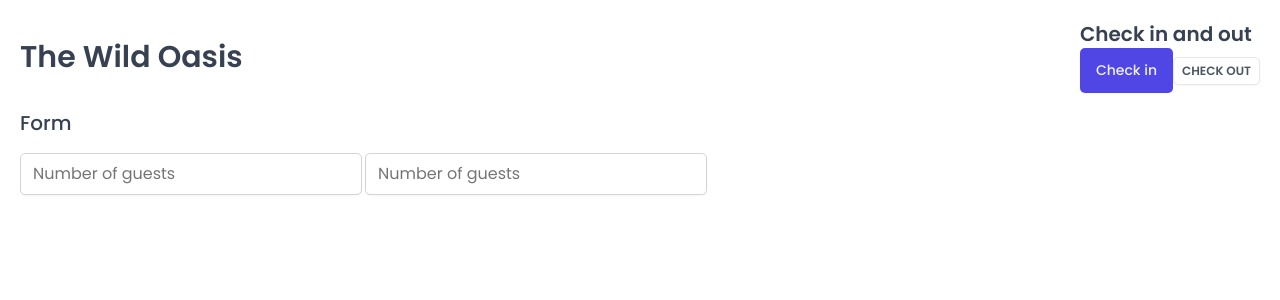
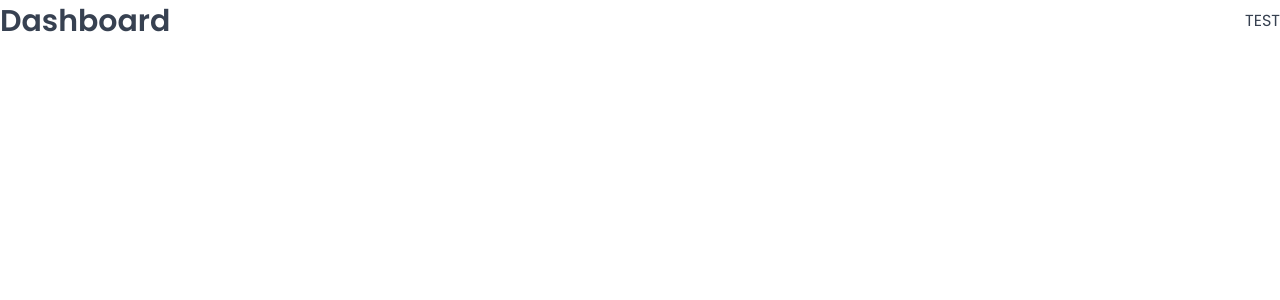
Before and after one commit to Alaa-Barazi/The-wild-oasis, a React (Vite) app: page /dashboard in a window 1280 px wide. Shown: the top 300 px of the page. Built offline with nearby package versions, Linux system fonts and the light colour scheme; a web font is replaced by a local one.

Commit message:
modified:   package-lock.json 	modified:   package.json 	modified:   src/App.jsx

```diff
--- a/package.json
+++ b/package.json
@@ -12,6 +12,7 @@
   "dependencies": {
     "react": "^18.2.0",
     "react-dom": "^18.2.0",
+    "react-router-dom": "^6.21.0",
     "styled-components": "^6.1.1"
   },
   "devDependencies": {
--- a/src/App.jsx
+++ b/src/App.jsx
@@ -1,42 +1,31 @@
-import styled from "styled-components";
+import { BrowserRouter, Routes, Route, Navigate } from "react-router-dom";
+
 import GlobalStyles from "./styles/GlobalStyles";
-import Button from "./ui/Button";
-import Input from "./ui/Input";
-import Heading from "./ui/Heading";
-import Row from "./ui/Row";
-
-const StyledApp = styled.div`
-  padding: 20px;
-`;
+import Dashboard from "./pages/Dashboard";
+import Bookings from "./pages/Bookings";
+import Cabins from "./pages/Cabins";
+import Users from "./pages/Users";
+import Settings from "./pages/Settings";
+import Account from "./pages/Account";
+import Login from "./pages/Login";
+import PageNotFound from "./pages/PageNotFound";
 function App() {
   return (
     <>
       <GlobalStyles />
-      <StyledApp>
-        <Row>
-          <Row type="horizontal">
-            <Heading as="h1">The Wild Oasis</Heading>
-            <div>
-              <Heading as="h2">Check in and out</Heading>
-              <Button onClick={() => alert("check in")}>Check in</Button>
-              <Button
-                variation="secondary"
-                size="small"
-                onClick={() => alert("check in")}
-              >
-                Check out
-              </Button>
-            </div>
-          </Row>
-          <Row>
-            <Heading as="h3">Form</Heading>
-            <form>
-              <Input type="number" placeholder="Number of guests" />
-              <Input type="number" placeholder="Number of guests" />
-            </form>
-          </Row>
-        </Row>
-      </StyledApp>
+      <BrowserRouter>
+        <Routes>
+          <Route index element={<Navigate replace to="dashboard" />} />
+          <Route path="dashboard" element={<Dashboard />} />
+          <Route path="bookings" element={<Bookings />} />
+          <Route path="cabins" element={<Cabins />} />
+          <Route path="users" element={<Users />} />
+          <Route path="settings" element={<Settings />} />
+          <Route path="account" element={<Account />} />
+          <Route path="login" element={<Login />} />
+          <Route path="*" element={<PageNotFound />} />
+        </Routes>
+      </BrowserRouter>
     </>
   );
 }
```
Also changed, not shown: 1 other file (tests, documents, lock files or other folders).
